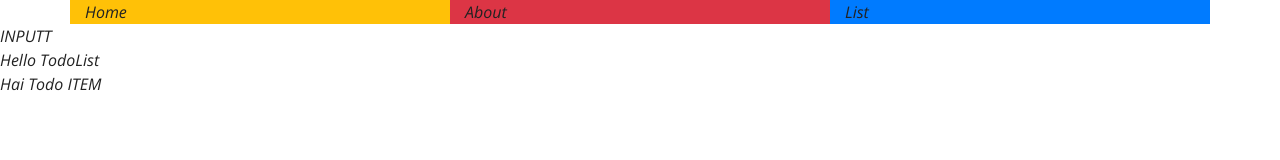
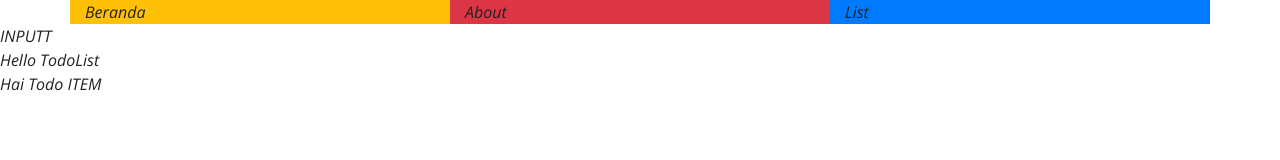
Before and after one commit to ajibon153/react-begginer, a React (Create React App) app: page / in a window 1280 px wide. Shown: the top 160 px of the page. Built offline with nearby package versions, Linux system fonts and the light colour scheme.

Commit message:
vs Code github commit

```diff
--- a/src/App.js
+++ b/src/App.js
@@ -29,7 +29,7 @@ class App extends Component {
 
         <div className="container">
           <div className="row">
-            <div className="col-4 bg-warning">Home</div>
+            <div className="col-4 bg-warning">Beranda</div>
             <div className="col-4 bg-danger">About</div>
             <div className="col-4 bg-primary ">List</div>
           </div>
```
